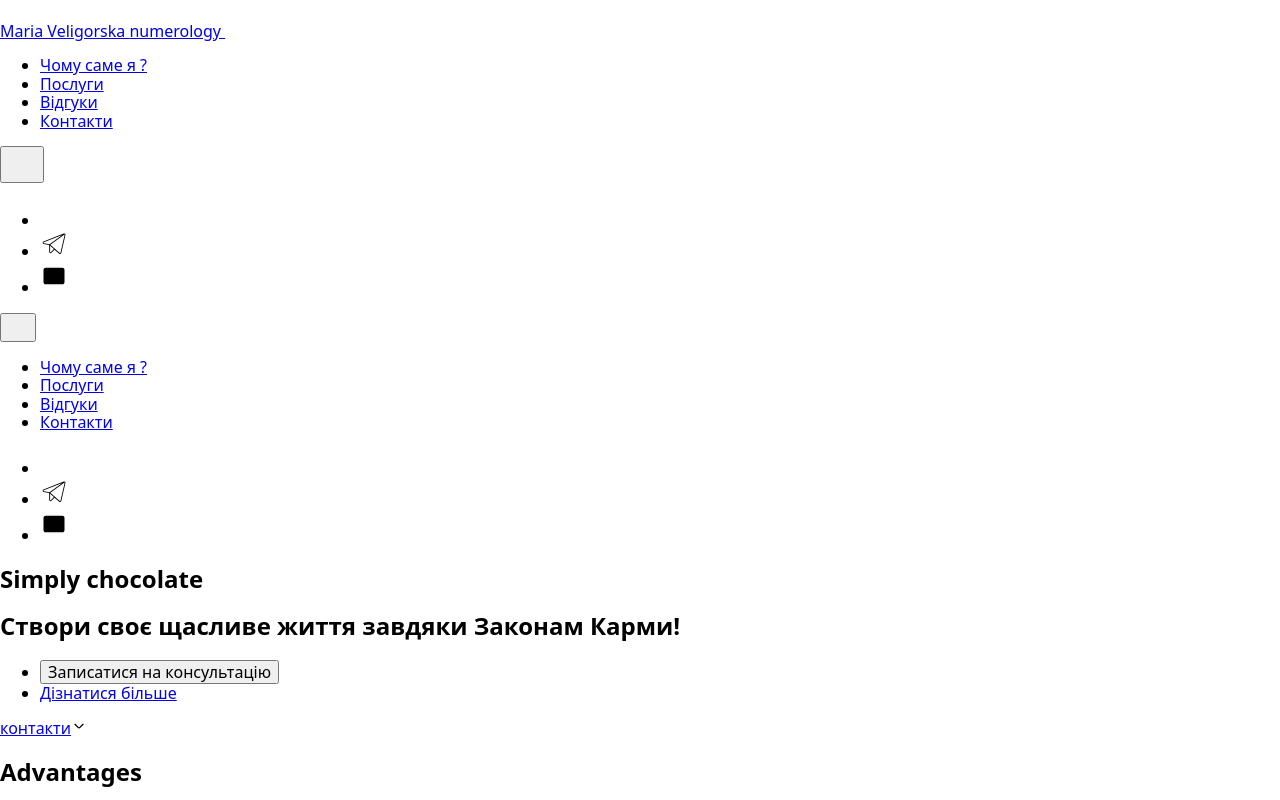
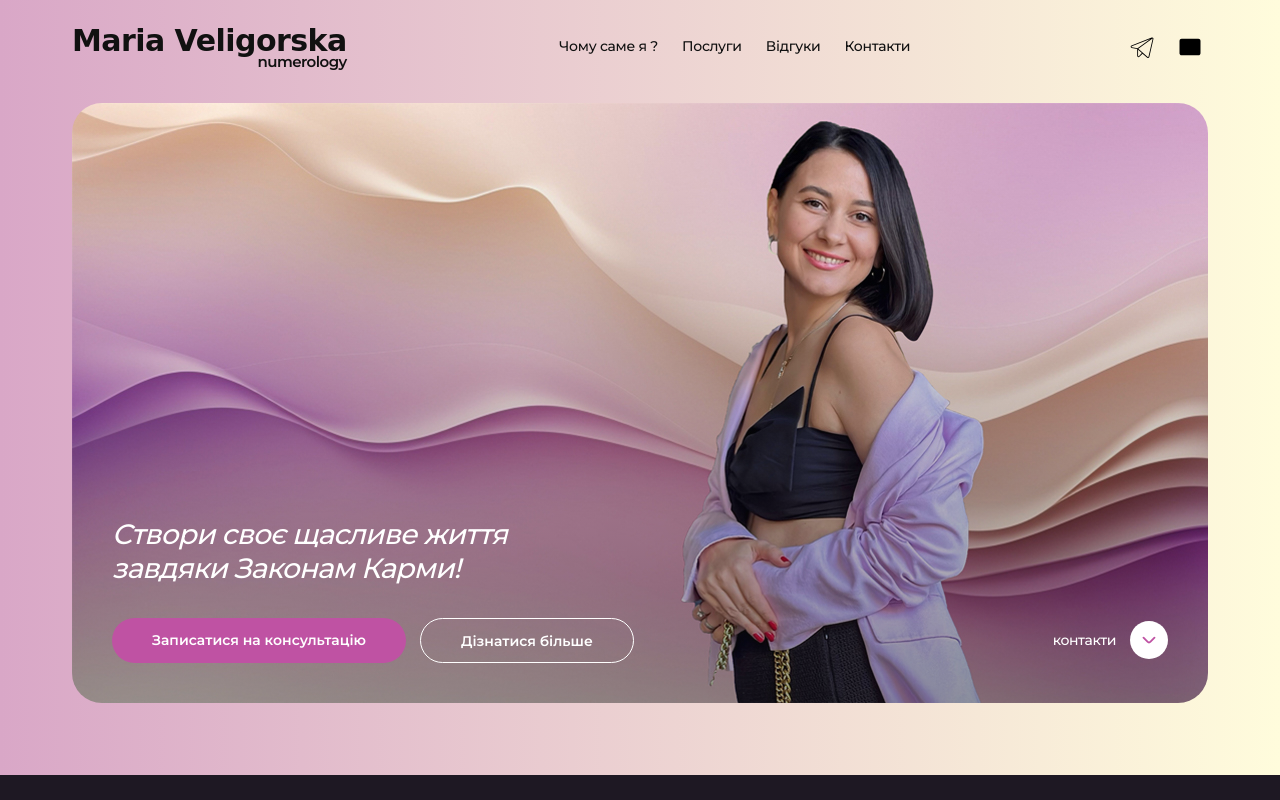
Before and after one commit to Nataly-Naf/Veligorska_numerology, a website built with Vite: page src/index.html in a window 1280 px wide. Shown: the top 800 px of the page. Built offline with nearby package versions, Linux system fonts and the light colour scheme; a web font is replaced by a local one.

Commit message:
Update index.html

```diff
--- a/src/index.html
+++ b/src/index.html
@@ -20,7 +20,7 @@
       type="text/css"
       href="//cdn.jsdelivr.net/npm/slick-carousel@1.8.1/slick/slick.css"
     />
-    <link rel="stylesheet" type="text/css" href="src/css/styles.css" />
+    <link rel="stylesheet" type="text/css" href="css/styles.css" />
   </head>
 
   <body>
```
